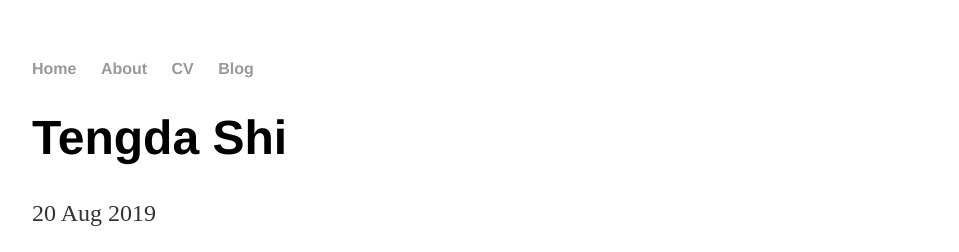
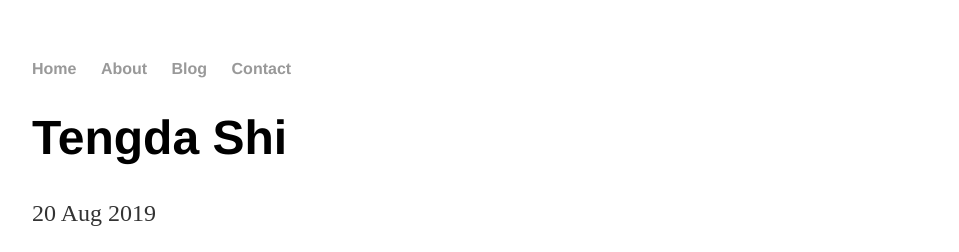
Before and after one commit to futureday2015/futureday2015.github.io, a Jekyll site: the page built from _posts/2019-08-20-My-first-post.md, in a window 1280 px wide. Shown: the top 252 px of the page, without its empty margins (160-1119 px from the left). Built offline with Jekyll 4.4.1, drawn with Linux system fonts in a browser that asks for light colours.

Commit message:
Update default.html

```diff
--- a/_layouts/default.html
+++ b/_layouts/default.html
@@ -10,8 +10,8 @@
 	    		<ul>
 	        		<li><a href="/">Home</a></li>
 		        	<li><a href="/about">About</a></li>
-	        		<li><a href="/blog">CV</a></li>
-	        		<li><a href="/contact">Blog</a></li>
+	        		<li><a href="/blog">Blog</a></li>
+	        		<li><a href="/contact">Contact</a></li>
 	    		</ul>
 			</nav>
 			<div class="container">
```
